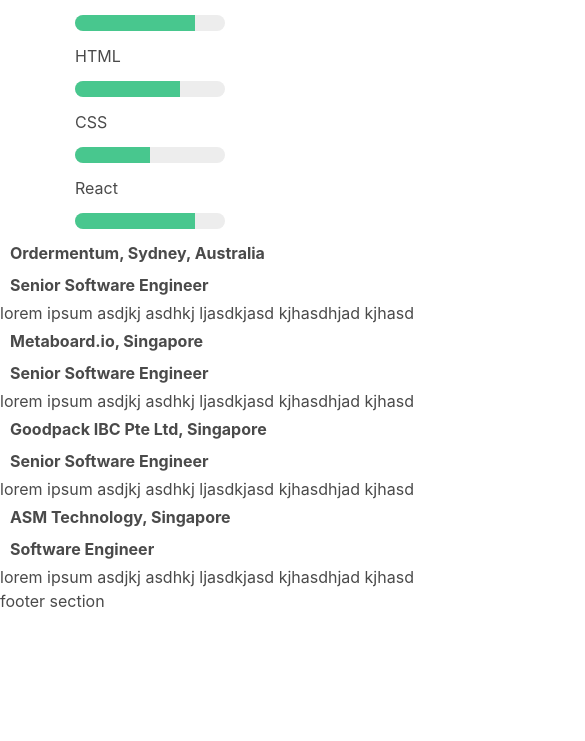
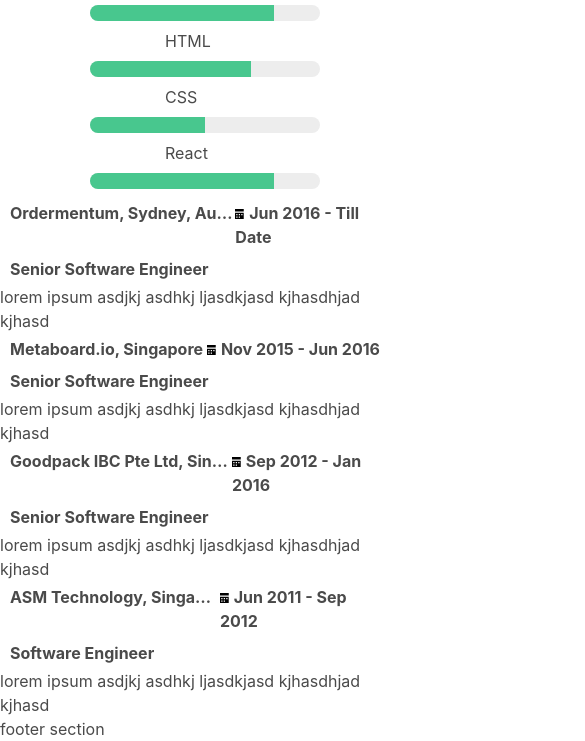
Before and after one commit to anupvarghese/profile, a plain HTML site: page index.html in a window 390 px wide. Shown: the part 268-1009 px from the top of the page, 585 px wide, since content can reach past the window. Before the commit the page ends 881 px from the top, so only its background shows below. Drawn offline with nearby package versions, Linux system fonts and the light colour scheme.

Commit message:
fix responsive

```diff
--- a/main.css
+++ b/main.css
@@ -121,14 +121,30 @@
 
 
 @media (max-width: 700px) {
+  .re-skill-sidebar {
+    width: 100%;
+  }
+
+  .re-skill-type {
+    margin: 0 auto;
+  }
+
+  .re-skill-rating {
+    width: 100%;
+  }
   .re-info-container {
     flex-direction: column;
+    width: 100%;
   }
   .re-skill-row {
     flex-direction: column;
-    margin: 0 auto;
+    width: 100%;
+    padding: 0 80px;
   }
   .re-main {
     flex-direction: column;
   }
+  .re-exp-section {
+    width: 100%;
+  }
 }
```
